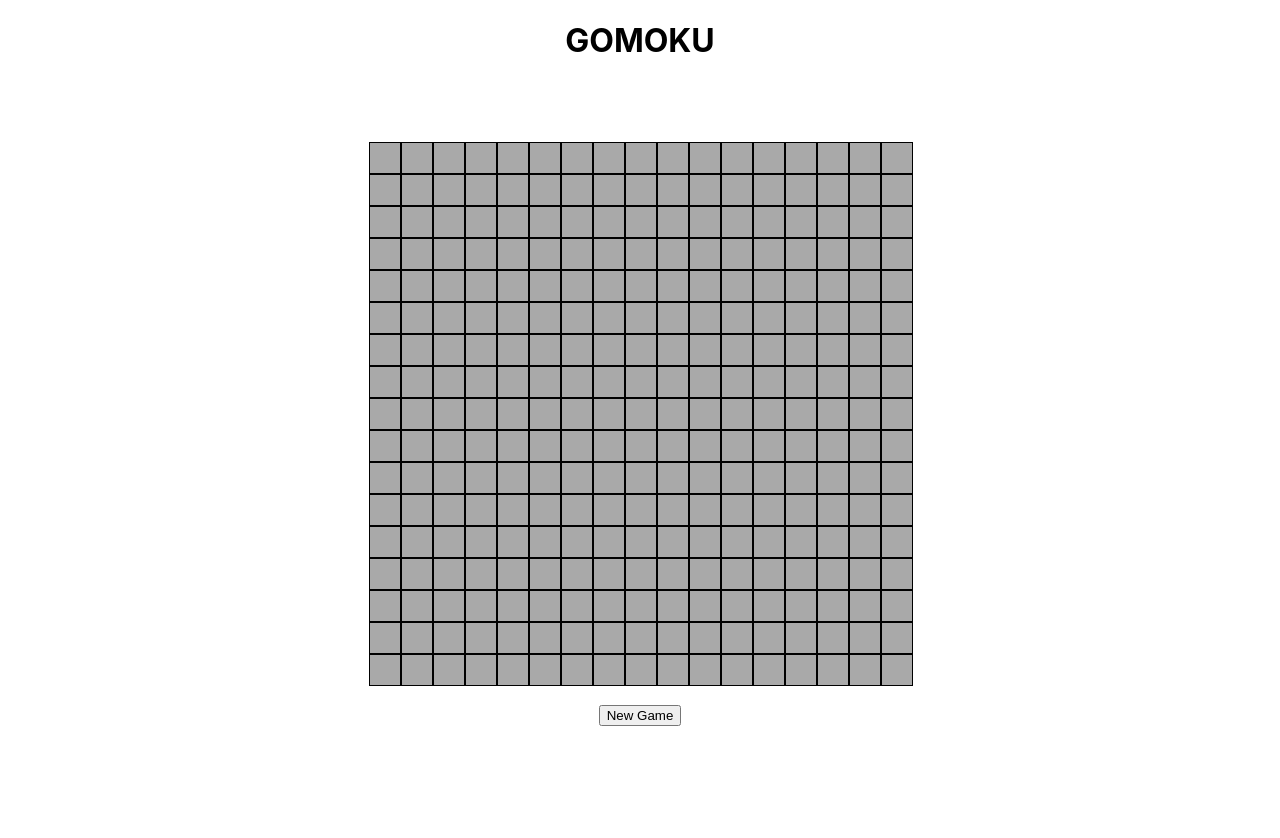
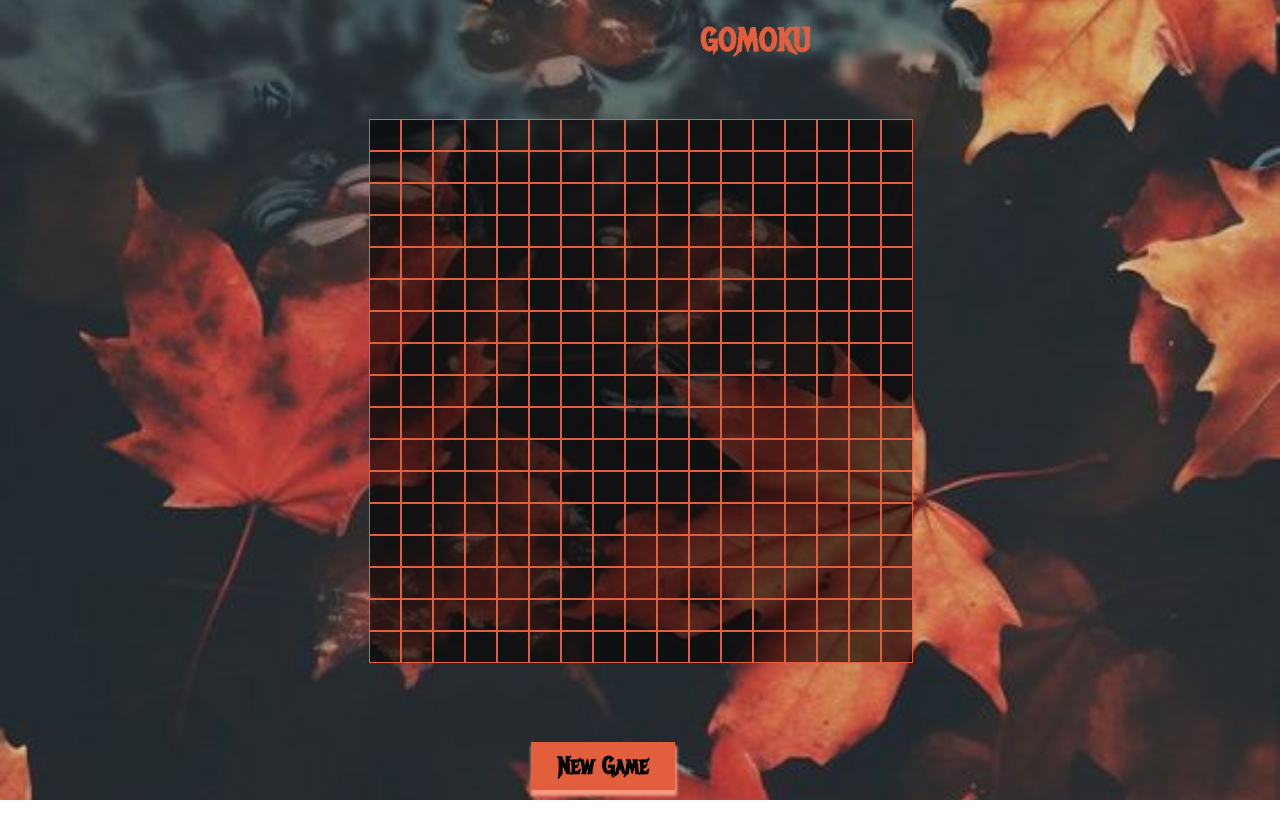
Before and after one commit to OsmanAdem/Grupp4-sidoprojekt, a React (Create React App) app in the folder my-react-app/: page / in a window 1280 px wide. Shown: the top 838 px of the page. Before the commit the page ends 800 px from the top, so only its background shows below. Built offline with nearby package versions, Linux system fonts and the light colour scheme.

Commit message:
display X and O and Design for Gomoku game

```diff
--- a/my-react-app/src/GomokuBoard.css
+++ b/my-react-app/src/GomokuBoard.css
@@ -4,6 +4,7 @@
     grid-template-rows: repeat(17, 30px);
     gap: 2px;
     justify-content: center;
+    align-items: center;
     margin: 20px;
     padding-top: 60px;
 }
@@ -15,6 +16,65 @@
     justify-content: center;
     align-items: center;
     font-size: 16px;
-  background-color: darkgrey;
-  border: 1px solid black;
+    /* background-color: darkgrey; */
+    background-color: rgba(0, 0, 0, 0.6);
+    border: 1px solid #e35e3d;
+    position: relative;
+    bottom: 800px;
 }
+
+.game-container {
+    display: flex;
+    flex-direction: column;
+    align-items: center;
+    text-align: center;
+    position: relative;
+    height: 100vh;
+}
+.content-container {
+    display: flex;
+    flex-direction: column;
+    align-items: center;
+    text-align: center;
+    padding: 40px;
+}
+.background-img {
+    width: 100%;
+    height: 100vh;
+    background-repeat: no-repeat;
+    background-size: cover;
+    object-fit: cover;
+    /* background:linear-gradient(rgba(0,0,0,0.0), rgba(0,0,0,0.50)); */
+    background-position: center;
+}
+.Gomoku-title {
+    color: #e35e3d;
+    font-family: Metal Mania;
+    top: 0;
+    left: 700px;
+    position: absolute;
+}
+button {
+    font-family: Georgia, 'Times New Roman', Times, serif;
+    background: #e35e3d;
+    color: white;
+    box-shadow: 1px 5px 3px 1px #fa9980;
+    height: 3rem;
+    width: 9rem;
+    border: none;
+    color: black;
+    position: absolute;
+    font-family: Metal mania;
+    font-weight: 600;
+    font-size: x-large;
+    margin-left: -75px;
+    bottom: 10px;
+}
+
+span {
+    /* transform: translate(-116%, -50%); */
+    font-size: x-large;
+    color: #e35e3d;
+    font-family: Metal Mania;
+    font-weight: 800;
+}
--- a/my-react-app/src/GomokuBoard.jsx
+++ b/my-react-app/src/GomokuBoard.jsx
@@ -1,5 +1,8 @@
 import React from 'react';
 import './GomokuBoard.css';
+import image from '../src/img/Gomoku1.jpg'
+// import xImage from '../src/img/x.PNG'
+// import OImage from '../src/img/o.PNG'
 
 function GomokuBoard() {
   const board = [];
@@ -7,7 +10,8 @@ function GomokuBoard() {
 
 function clickOnTheSquares(e){
   if(e.target.innerHTML === ''){
-    e.target.innerHTML = player ? 'X' : 'O'
+    // e.target.innerHTML = `<span>${player ? `<img src="${xImage}" alt='' />` : `<img src="${oImage}" alt='' />`}</span>`
+    e.target.innerHTML = `<span>${player ? 'X' : 'O'}</span>`
     player = !player
   }
 }
@@ -23,13 +27,16 @@ function clickOnTheSquares(e){
   }
 
   return (
-    <div>
-      <h1>GOMOKU</h1>
+    <div className='game-container'>
+      <img src={image} alt='pic' className='background-img'></img>
+      <div className='content-container'>
+      <h1 className="Gomoku-title">GOMOKU</h1>
     <div className="gomoku-board">
       {board}
     </div>
     <button>New Game</button>
     </div>
+    </div>
   );
 }
 
```
Lines whose indentation alone changed are shown as unchanged.
